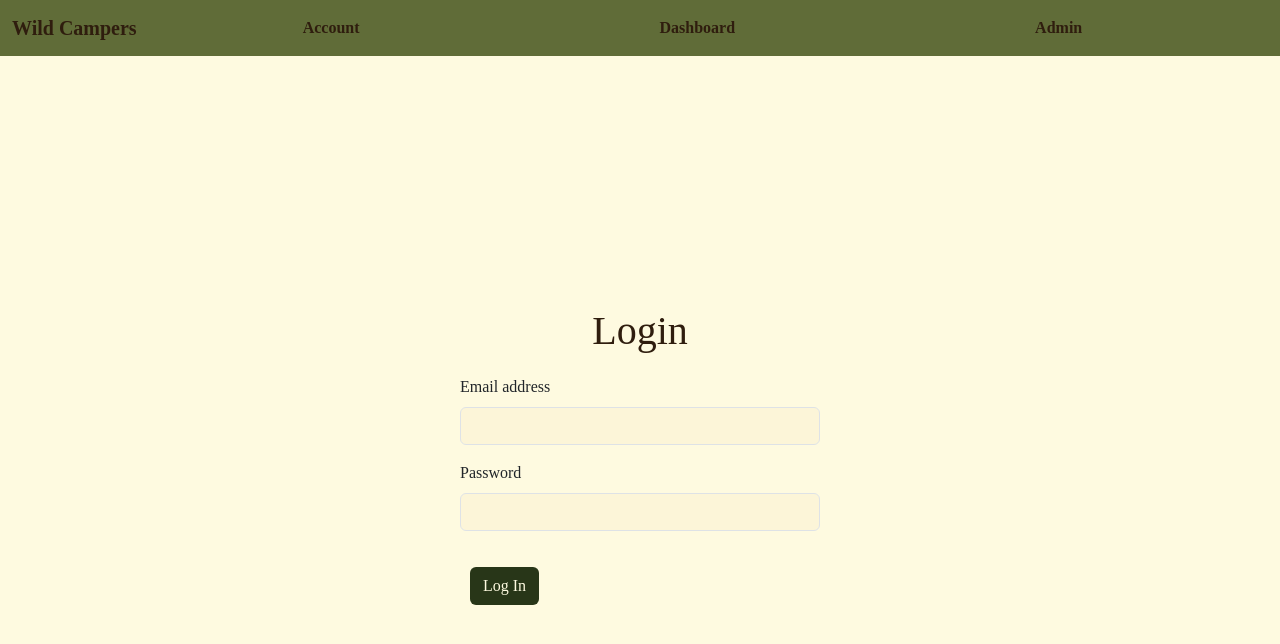
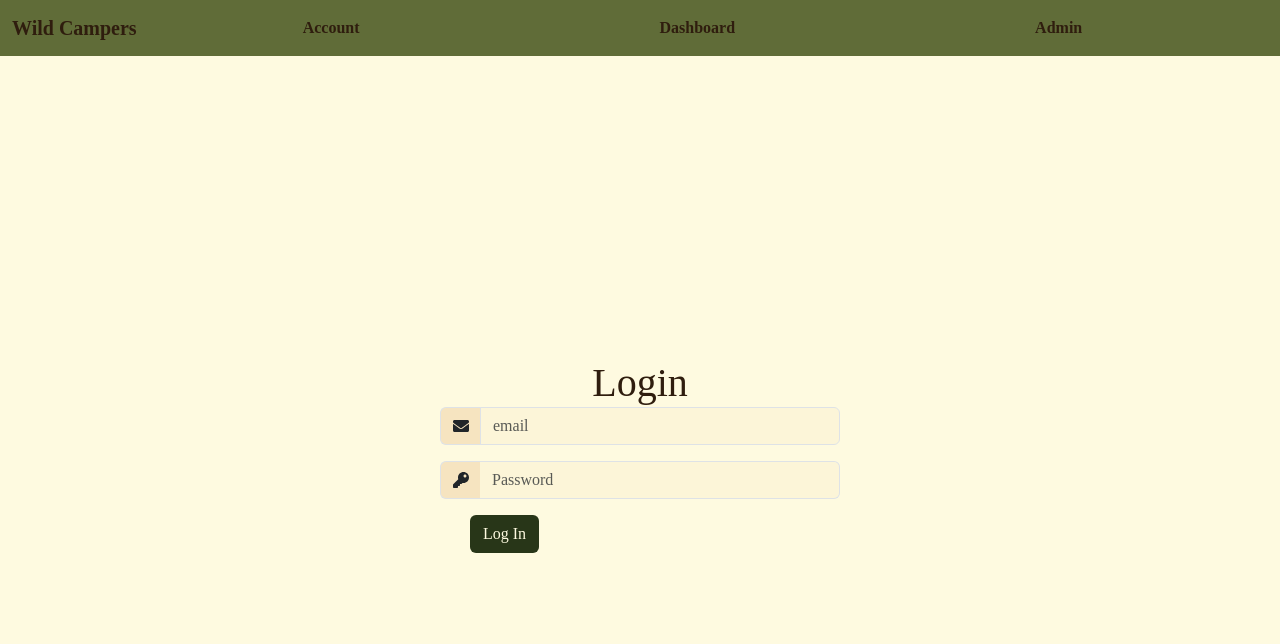
Before and after one commit to shanedunne/wild_campers_svelte, a SvelteKit app: page /login in a window 1280 px wide. Shown: the top 644 px of the page. Built offline with nearby package versions, Linux system fonts and the light colour scheme; a web font is replaced by a local one.

Commit message:
add signup route

```diff
--- a/src/lib/ui/UserCredentials.svelte
+++ b/src/lib/ui/UserCredentials.svelte
@@ -2,12 +2,12 @@
   let { email = $bindable(""), password = $bindable("") } = $props();
 </script>
 
-<div
-  class="d-flex justify-content-center align-items-center"
->
-  <div class="form-container">
-      <div class="mb-3">
-        <label for="loginEmail" class="form-label">Email address</label>
+
+  <div class="form-container vstack">
+      <div class="input-group mb-3">
+        <span class="input-group-text border-end-0">
+          <i class="fa fa-envelope"></i>
+        </span>
         <input
           type="email"
           bind:value={email}
@@ -15,27 +15,36 @@
           id="email"
           aria-describedby="emailHelp"
           name="email"
+          placeholder="email"
         />
       </div>
-      <div class="mb-3">
-        <label for="loginPassword" class="form-label">Password</label>
+      <div class="input-group mb-3">
+        <span class="input-group-text border-end-0">
+          <i class="fas fa-key"></i>
+        </span>
+
         <input
           type="password"
           bind:value={password}
-          class="form-control"
+          class="form-control border-start-0"
           id="password"
           name="password"
+          placeholder="Password"
         />
       </div>
   </div>
-</div>
 
 <style>
   .form-container .form-control {
     background-color: #fcf5d8;
+
   }
 
   .form-container .form-control:focus {
     background-color: #fcf5d8;
   }
+
+  .input-group-text {
+    background-color: #f6e4c0;
+  }
 </style>
--- /dev/null
+++ b/src/lib/ui/UserDetails.svelte
@@ -0,0 +1,40 @@
+<script lang="ts">
+    let { firstName = $bindable(""), lastName = $bindable("") } = $props();
+  </script>
+
+  <div class="form-container mb-3">
+      <div class="row g-3">
+        <div class="col-sm-6">
+          <input
+            bind:value={firstName}
+            type="text"
+            id="firstName"
+            class="form-control"
+            placeholder="First name"
+            aria-label="First name"
+            name="firstName"
+          />
+        </div>
+        <div class="col-sm-6">
+          <input
+            bind:value={lastName}
+            type="text"
+            id="lastName"
+            class="form-control"
+            placeholder="Last name"
+            aria-label="Last name"
+            name="lastName"
+          />
+        </div>
+      </div>
+  </div>
+
+<style>
+    .form-container .form-control {
+      background-color: #fcf5d8;
+    }
+
+    .form-container .form-control:focus {
+      background-color: #fcf5d8;
+    }
+  </style>
--- a/src/routes/+layout.svelte
+++ b/src/routes/+layout.svelte
@@ -4,7 +4,6 @@
 
 <div class="body-div">
   <Menu />
-
   <slot />
 </div>
 
--- a/src/routes/+page.svelte
+++ b/src/routes/+page.svelte
@@ -3,5 +3,4 @@
 </script>
 
 <div class="body-div container-fluid">
-  <Menu />
 </div>
--- a/static/app.css
+++ b/static/app.css
@@ -99,12 +99,13 @@ html {
   }
   */
 
-  /* SIGNUP LOGIN */
+  /* SIGNUP LOGIN
   .form-container {
     max-width: 500px;
     width: 100%;
     padding: 20px;
   }
+  */
 
   /* ACCOUNT INFO */
 
```
Also changed, not shown: src/routes/signup/+page.svelte (+21 -2 lines), src/routes/signup/SignupForm.svelte (added, +30 -0 lines).
